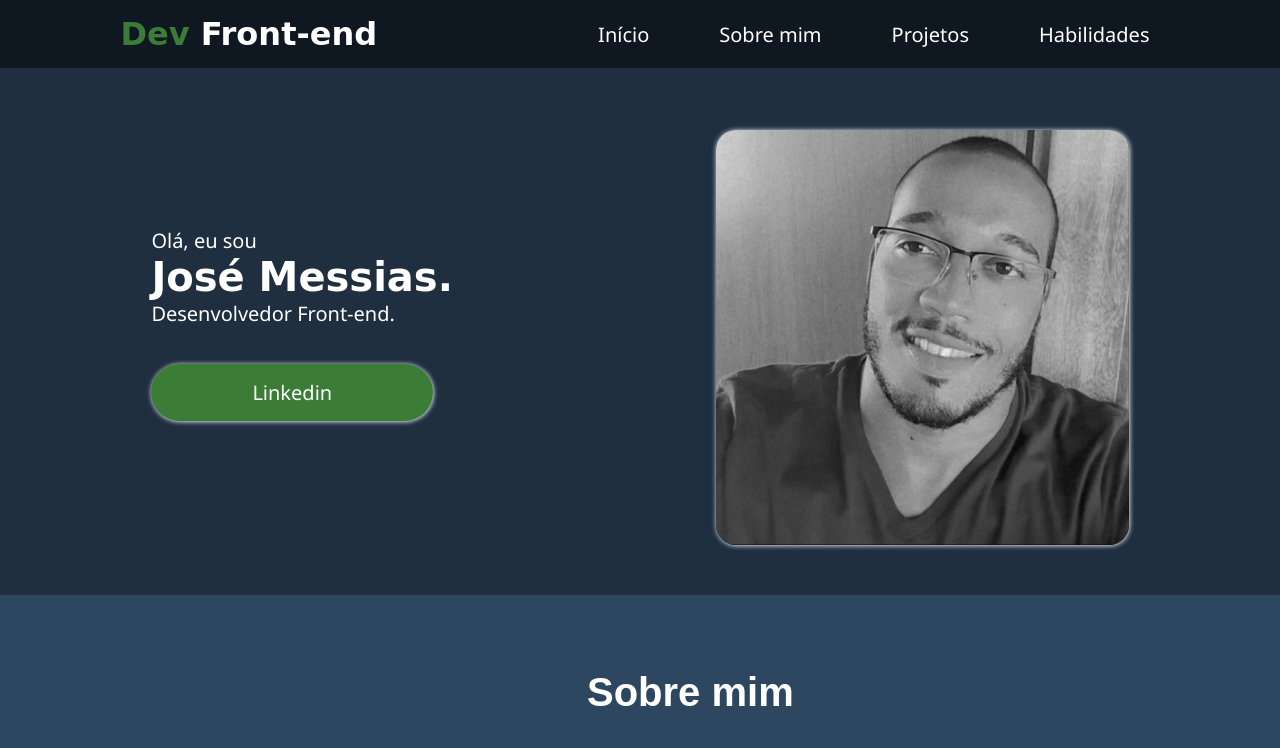
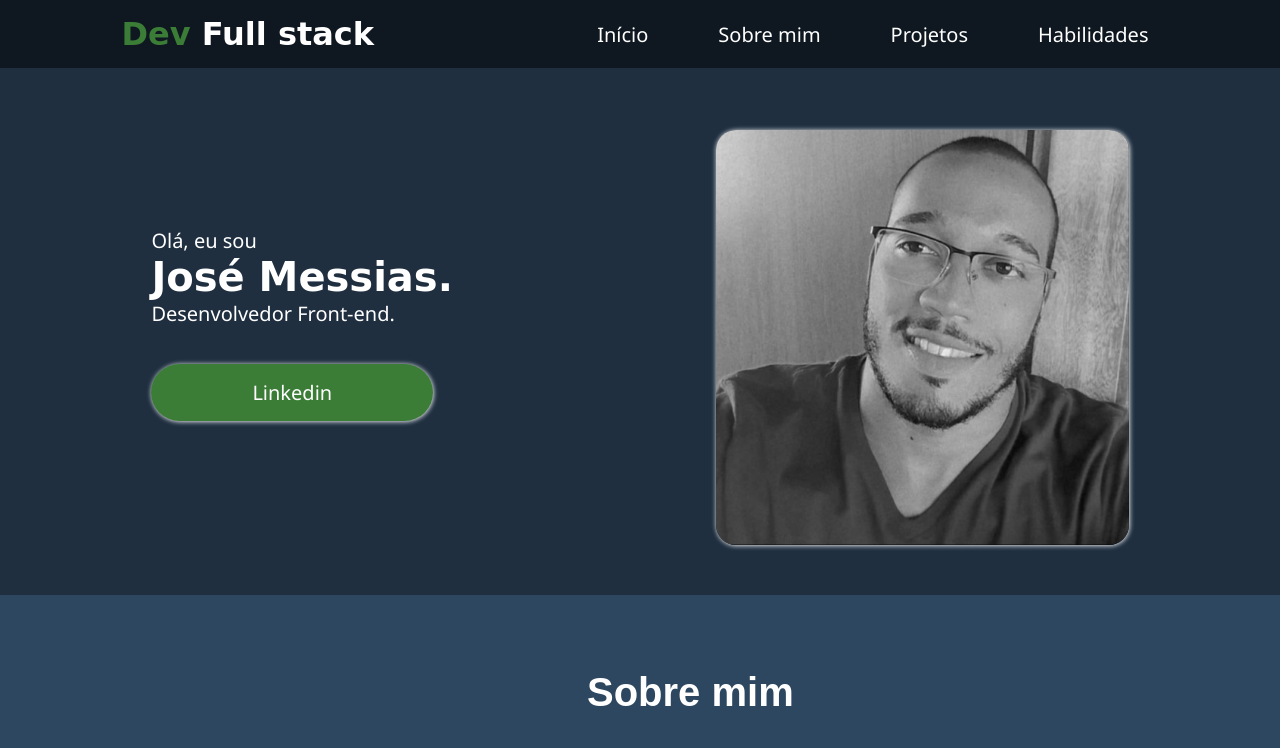
Before and after one commit to JoseCMessias/portfolio, a plain HTML site: page index.html in a window 1280 px wide. Shown: the top 748 px of the page. Drawn offline with Linux system fonts and the light colour scheme; a web font is replaced by a local one.

Commit message:
Update index.html

```diff
--- a/index.html
+++ b/index.html
@@ -13,7 +13,7 @@
 
 <body>
    <header class="cabecalho-header" id="inicio">
-      <h1><span>Dev</span> Front-end</h1>
+      <h1><span>Dev</span> Full stack</h1>
       <nav>
          <ul class="navegacao-header">
             <li><a href="index.html">Início</a></li>
```
